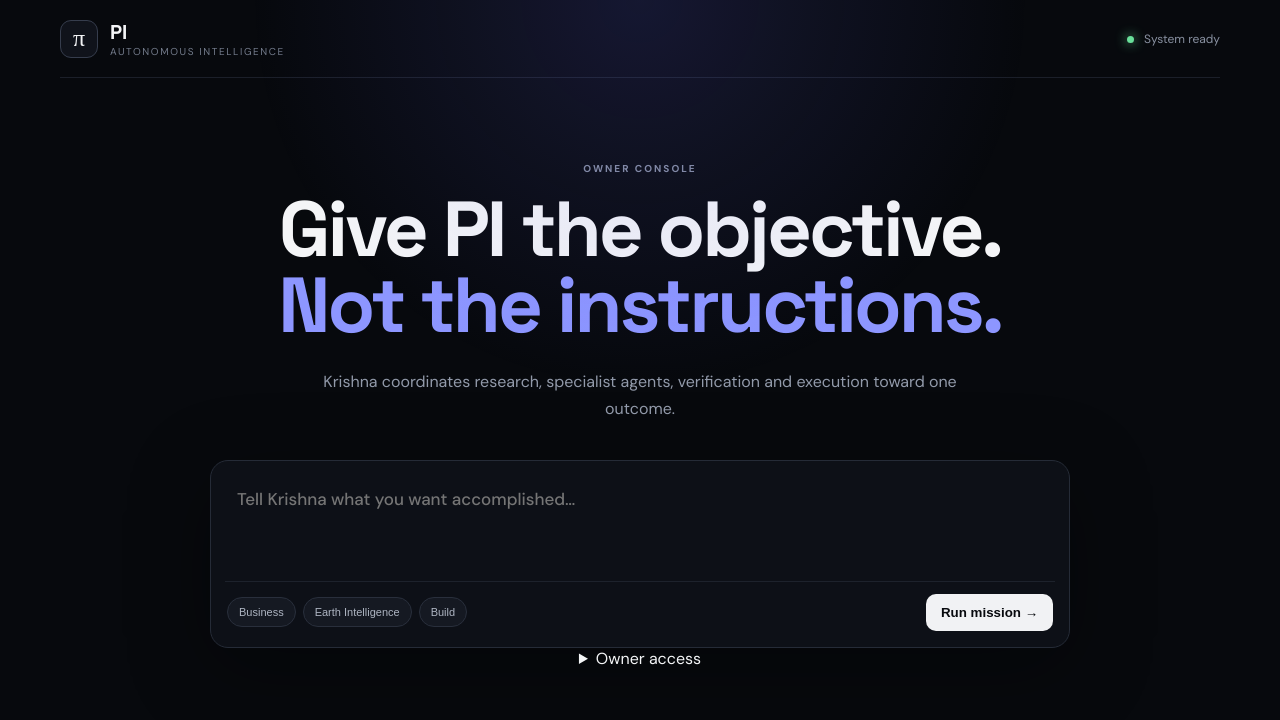
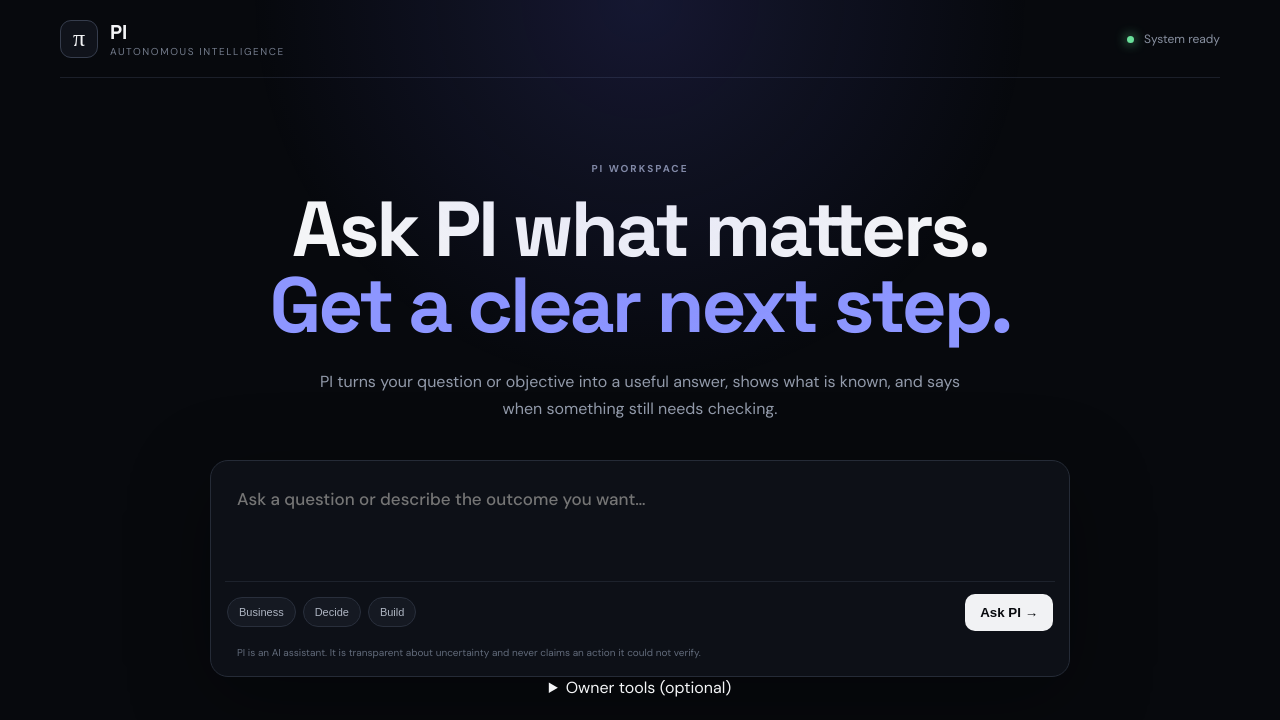
Before and after one commit to PrEM21032/Pisolutions9, a website: page index.html in a window 1280 px wide. Shown: the top 720 px of the page. Drawn offline with Linux system fonts and the light colour scheme.

Commit message:
ui: make customer chat clearer and transparent

```diff
--- a/app.js
+++ b/app.js
@@ -124,7 +124,7 @@ function runLocalMission(text, note = 'Local zero-cost mode') {
   } else {
     showCustomerResponse(text, { title: 'PI', message: 'PI’s live answer service is temporarily unavailable. Please try again in a moment.' }, plan, 'PI');
   }
-  systemStatus.textContent = 'PI ready';
+  systemStatus.textContent = 'PI local mode';
 }
 
 function chatApiUrl() {
@@ -140,8 +140,9 @@ async function runCustomerChat(text) {
     const response = await fetch(chatApiUrl(), { method: 'POST', headers: { 'content-type': 'application/json' }, body: JSON.stringify({ message: text }) });
     const body = await response.json();
     if (!response.ok || !body.answer) throw new Error(body.error || 'chat_unavailable');
-    showCustomerResponse(text, { title: 'PI', message: body.answer }, { intent: 'direct-answer' }, 'PI');
-    systemStatus.textContent = 'PI ready';
+    const truthLabel = body.truth === 'deterministic' ? 'Recovery answer · provider unavailable' : 'Model answer · live response';
+    showCustomerResponse(text, { title: 'PI', message: body.answer }, { intent: 'direct-answer' }, truthLabel);
+    systemStatus.textContent = body.truth === 'deterministic' ? 'PI recovery mode' : 'PI ready';
     return true;
   } catch {
     runLocalMission(text);
--- a/index.html
+++ b/index.html
@@ -6,6 +6,7 @@
   <meta name="description" content="PI — an autonomous intelligence workspace." />
   <title>PI — Autonomous Intelligence</title>
   <link rel="stylesheet" href="styles.css" />
+  <style>.privacy-note{margin:12px 12px 2px;color:#626b7b;font-size:10px;line-height:1.5}</style>
 </head>
 <body>
   <main class="shell">
@@ -15,18 +16,19 @@
     </header>
 
     <section class="hero">
-      <p class="eyebrow">OWNER CONSOLE</p>
-      <h1>Give PI the objective.<br /><span>Not the instructions.</span></h1>
-      <p class="lede">Krishna coordinates research, specialist agents, verification and execution toward one outcome.</p>
+      <p class="eyebrow">PI WORKSPACE</p>
+      <h1>Ask PI what matters.<br /><span>Get a clear next step.</span></h1>
+      <p class="lede">PI turns your question or objective into a useful answer, shows what is known, and says when something still needs checking.</p>
       <div class="command-card">
-        <textarea id="command" placeholder="Tell Krishna what you want accomplished…" rows="3"></textarea>
+        <textarea id="command" placeholder="Ask a question or describe the outcome you want…" rows="3"></textarea>
         <div class="command-footer">
-          <div class="chips"><button data-command="Research the best business opportunity for my budget">Business</button><button data-command="Analyze this land using maps and satellite evidence">Earth Intelligence</button><button data-command="Build and test the next PI capability">Build</button></div>
-          <button id="run" class="run">Run mission <span>→</span></button>
+          <div class="chips"><button data-command="Find the best business opportunity for my budget">Business</button><button data-command="Help me understand my options">Decide</button><button data-command="Build and test the next PI capability">Build</button></div>
+          <button id="run" class="run">Ask PI <span>→</span></button>
         </div>
+        <p class="privacy-note">PI is an AI assistant. It is transparent about uncertainty and never claims an action it could not verify.</p>
       </div>
       <details class="owner-access">
-        <summary>Owner access</summary>
+        <summary>Owner tools (optional)</summary>
         <label for="ownerToken">Owner runtime token</label>
         <input id="ownerToken" type="password" autocomplete="off" placeholder="Enter provisioned owner token" />
         <small>The token stays in this browser and is sent only as a Bearer authorization header. Do not paste secrets into chat.</small>
```
